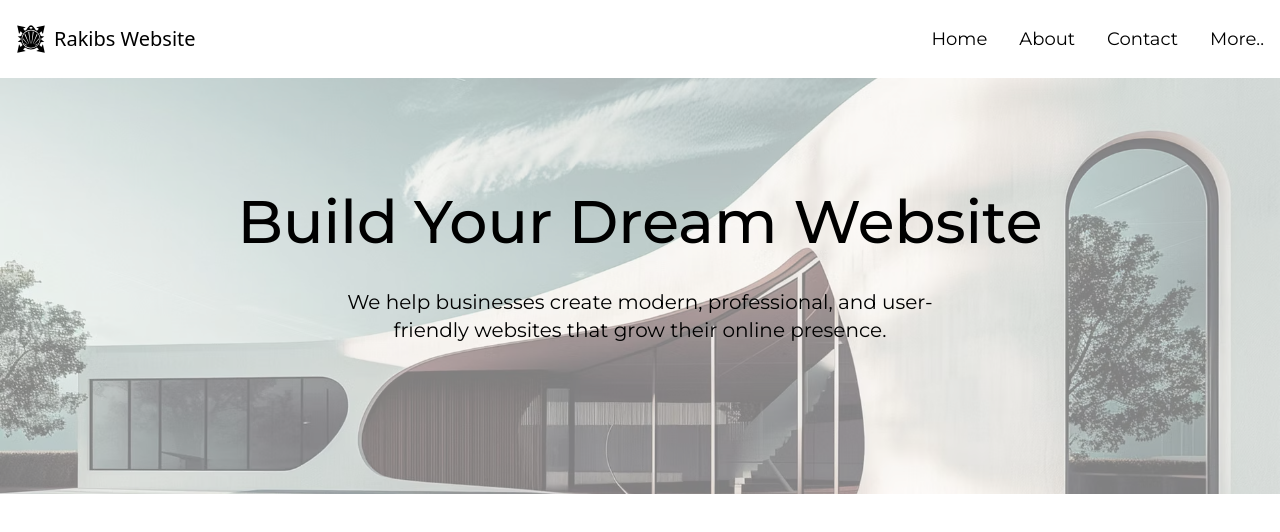
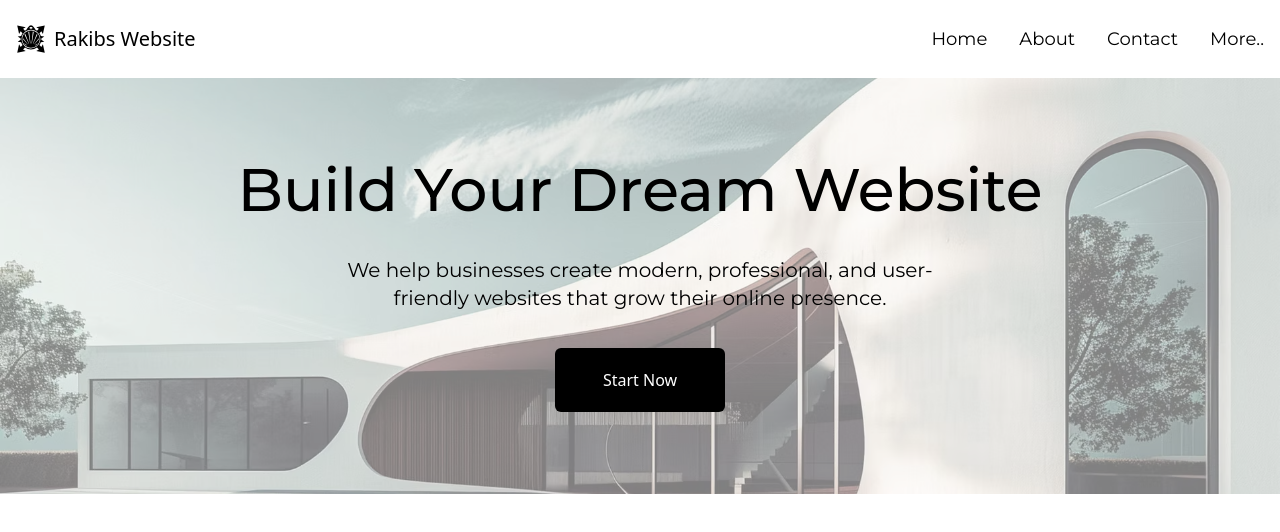
Before and after one commit to Rakib-Hassan-web/design-for-online-test-with-next.js, a Next.js app: page / in a window 1280 px wide. Shown: the top 532 px of the page. Built offline with nearby package versions, Linux system fonts and the light colour scheme.

Commit message:
banner complete

```diff
--- a/app/(components)/Banner.jsx
+++ b/app/(components)/Banner.jsx
@@ -31,7 +31,9 @@ const Banner = () => {
     </div>
 
     <div className="flex justify-center">
-
+      <button className="  cursor-pointer px-12 py-5 bg-black text-white font-medium rounded-md transition-all duration-300 hover:bg-[#2373F4] hover:text-black hover:scale-105">
+        Start Now
+      </button>
     </div>
 
   </div>
```
